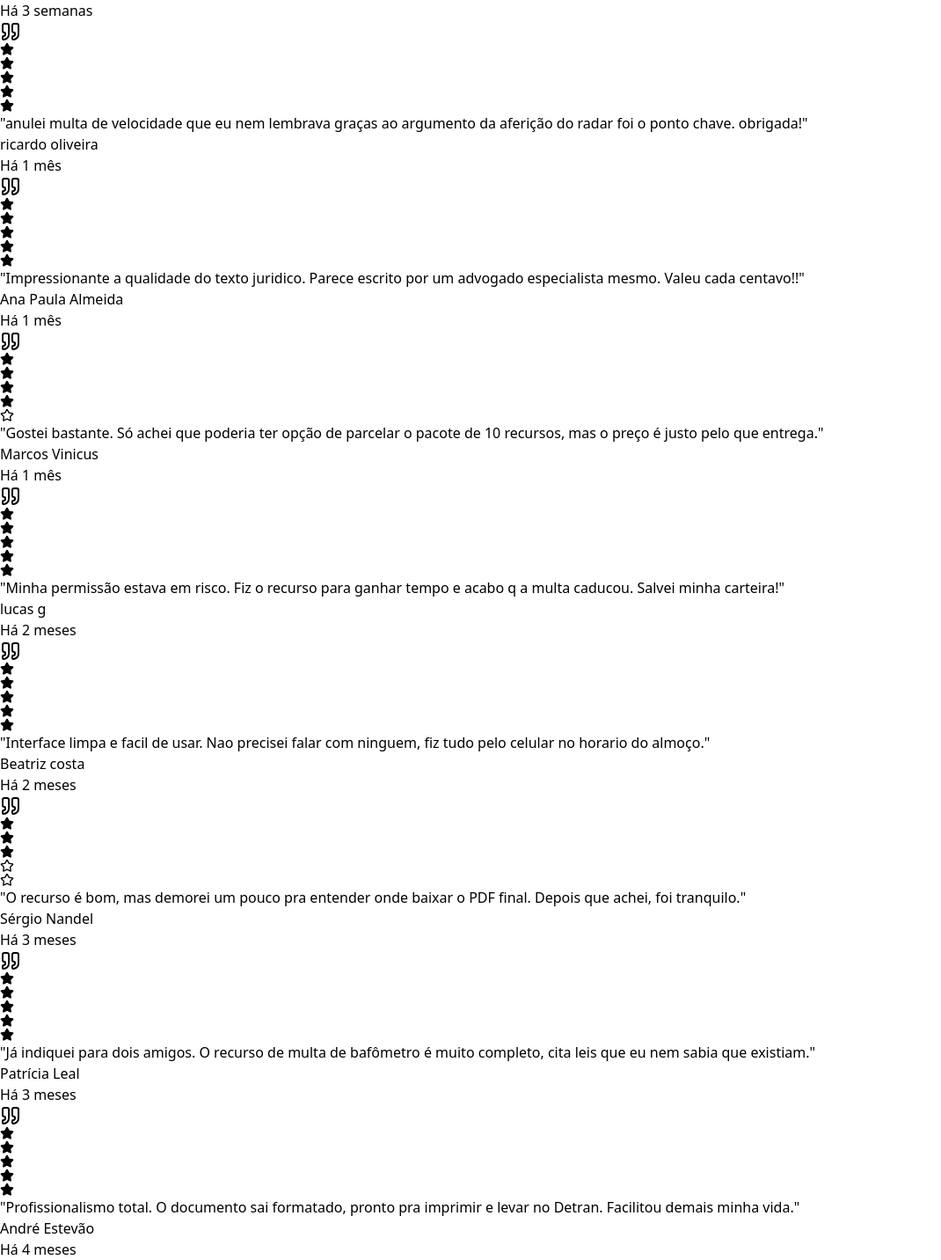
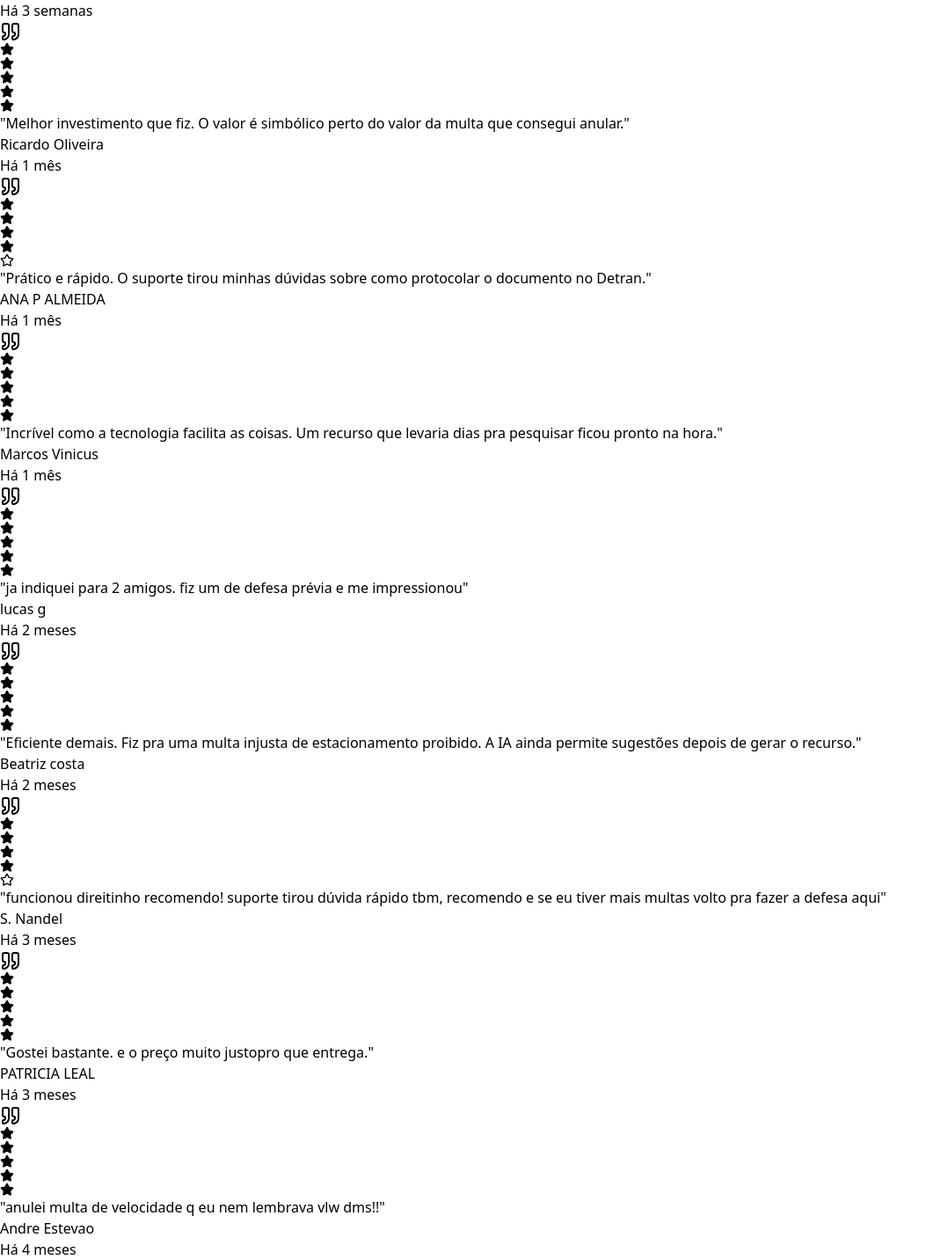
Before and after one commit to rodrigocvmd/auto-defesa, a React (Vite) app in the folder client/: page / in a window 1280 px wide. Shown: the part 4187-5619 px from the top of the page at 88% size, without its empty margins (0-1070 px from the left). Built offline with nearby package versions, Linux system fonts and the light colour scheme; no server answers.

Commit message:
feat: new title; fix: new reviews

```diff
--- a/client/src/components/Testimonials.jsx
+++ b/client/src/components/Testimonials.jsx
@@ -4,58 +4,56 @@ import { Star, User, Quote, ChevronLeft, ChevronRight } from "lucide-react";
 const REVIEWS = [
 	{
 		id: 1,
-		name: "carlos eduardo henriques",
+		name: "carlos edu henriques",
 		rating: 5,
 		date: "Há 2 dias",
-		comment:
-			"estava desesperado com uma multa de lei seca . A plataforma me ajudou a montar um recurso bem técnico",
+		comment: "incrível como sai o recurso!! não protocolei ainda mas ficou perfeito",
 	},
 	{
 		id: 2,
-		name: "Fernanda Mudrovich",
+		name: "F. M.",
 		rating: 5,
 		date: "Há 1 semana",
-		comment: "funcionou",
+		comment:
+			"estava desesperado com uma multa de lei seca . O recurso do bafometro ficou muito bom e muito tecnico",
 	},
 	{
 		id: 3,
 		name: "ROBERTO ALMEIDA",
 		rating: 3,
 		date: "Há 2 semanas",
-		comment:
-			"O sistema é bom, mas tive uma dúvida na hora de pagar e demorei a entender. No final das contas consegui,ficou excelente",
+		comment: "bom recurso e sai muito rápido, só podia dar pra parcelar o pacote de 10",
 	},
 	{
-		id: 4,
+		id: 5,
 		name: "juliana cordeiro santos",
 		rating: 5,
 		date: "Há 3 semanas",
 		comment:
-			"anulei multa de velocidade que eu nem lembrava graças ao argumento da aferição do radar foi o ponto chave. obrigada!",
+			"Melhor investimento que fiz. O valor é simbólico perto do valor da multa que consegui anular.",
 	},
 	{
-		id: 5,
-		name: "ricardo oliveira",
+		id: 4,
+		name: "Ricardo Oliveira",
+		rating: 4,
+		date: "Há 1 mês",
+		comment:
+			"Prático e rápido. O suporte tirou minhas dúvidas sobre como protocolar o documento no Detran.",
+	},
+	{
+		id: 6,
+		name: "ANA P ALMEIDA",
 		rating: 5,
 		date: "Há 1 mês",
 		comment:
-			"Impressionante a qualidade do texto juridico. Parece escrito por um advogado especialista mesmo. Valeu cada centavo!!",
-	},
-	{
-		id: 6,
-		name: "Ana Paula Almeida",
-		rating: 4,
-		date: "Há 1 mês",
-		comment:
-			"Gostei bastante. Só achei que poderia ter opção de parcelar o pacote de 10 recursos, mas o preço é justo pelo que entrega.",
+			"Incrível como a tecnologia facilita as coisas. Um recurso que levaria dias pra pesquisar ficou pronto na hora.",
 	},
 	{
 		id: 7,
 		name: "Marcos Vinicus",
 		rating: 5,
 		date: "Há 1 mês",
-		comment:
-			"Minha permissão estava em risco. Fiz o recurso para ganhar tempo e acabo q a multa caducou. Salvei minha carteira!",
+		comment: "ja indiquei para 2 amigos. fiz um de defesa prévia e me impressionou",
 	},
 	{
 		id: 8,
@@ -63,55 +61,52 @@ const REVIEWS = [
 		rating: 5,
 		date: "Há 2 meses",
 		comment:
-			"Interface limpa e facil de usar. Nao precisei falar com ninguem, fiz tudo pelo celular no horario do almoço.",
+			"Eficiente demais. Fiz pra uma multa injusta de estacionamento proibido. A IA ainda permite sugestões depois de gerar o recurso.",
 	},
 	{
 		id: 9,
 		name: "Beatriz costa",
-		rating: 3,
+		rating: 4,
 		date: "Há 2 meses",
 		comment:
-			"O recurso é bom, mas demorei um pouco pra entender onde baixar o PDF final. Depois que achei, foi tranquilo.",
+			"funcionou direitinho recomendo! suporte tirou dúvida rápido tbm, recomendo e se eu tiver mais multas volto pra fazer a defesa aqui",
 	},
 	{
 		id: 10,
-		name: "Sérgio Nandel",
+		name: "S. Nandel",
 		rating: 5,
 		date: "Há 3 meses",
-		comment:
-			"Já indiquei para dois amigos. O recurso de multa de bafômetro é muito completo, cita leis que eu nem sabia que existiam.",
+		comment: "Gostei bastante. e o preço muito justopro que entrega.",
 	},
 	{
 		id: 11,
-		name: "Patrícia Leal",
+		name: "PATRICIA LEAL",
 		rating: 5,
 		date: "Há 3 meses",
-		comment:
-			"Profissionalismo total. O documento sai formatado, pronto pra imprimir e levar no Detran. Facilitou demais minha vida.",
+		comment: "anulei multa de velocidade q eu nem lembrava vlw dms!!",
 	},
 	{
 		id: 12,
-		name: "André Estevão",
-		rating: 4,
+		name: "Andre Estevao",
+		rating: 5,
 		date: "Há 4 meses",
 		comment:
-			"Bom serviço. Tive um problema com o login mas resolvi rapido redefinindo a senha. O recurso valeu a pena.",
+			"Impressionante a qualidade do texto juridico. Parece escrito por um advogado especialista mesmo. Valeu cada centavo!!",
 	},
 	{
 		id: 13,
 		name: "renato moreira",
-		rating: 5,
+		rating: 4,
 		date: "Há 4 meses",
 		comment:
-			"Excelente plataforma. O recurso gerado foi aceito de primeira na defesa prévia. Recomendo fortemente.",
+			"Minha permissao tava em risco. Fiz o recurso pra ganhat tempo e esta suspenso por enquanto. Ja valeu",
 	},
 	{
 		id: 14,
 		name: "AlineSantos",
 		rating: 5,
 		date: "Há 5 meses",
-		comment:
-			"Fiquei surpresa com a facilidade. Em menos de 10 minutos meu recurso estava pronto e muito bem fundamentado.",
+		comment: "Site limpo e facil d usar. Nao precisei falar com ninguem, fiz tudo pelo celular",
 	},
 	{
 		id: 15,
@@ -119,7 +114,7 @@ const REVIEWS = [
 		rating: 4,
 		date: "Há 5 meses",
 		comment:
-			"Ótima alternativa para quem não quer pagar caro em escritórios de trânsito. O conteúdo jurídico é muito sólido.",
+			"O recurso é bom, não tinha achado onde tinha baixado mas fica tudo no histórico. Depois que achei foi tranquilo.",
 	},
 	{
 		id: 16,
@@ -127,15 +122,14 @@ const REVIEWS = [
 		rating: 5,
 		date: "Há 6 meses",
 		comment:
-			"Usei para uma multa de sinal vermelho e deu certo! A IA identificou uma falha na sinalização que eu não tinha visto.",
+			"Profissionalismo total. O documento sai formatado, pronto pra imprimir e levar no Detran. Facilitou demais minha vida.",
 	},
 	{
 		id: 17,
 		name: "Gabriel Souza",
-		rating: 5,
+		rating: 4,
 		date: "Há 6 meses",
-		comment:
-			"Muito bom mesmo. O passo a passo é simples e o resultado final é um documento extremamente profissional.",
+		comment: "volto pra avaliar melhor depois qie julgarem",
 	},
 	{
 		id: 18,
@@ -143,7 +137,7 @@ const REVIEWS = [
 		rating: 5,
 		date: "Há 6 meses",
 		comment:
-			"Salvou minha CNH! Estava com 19 pontos e essa última multa ia me fazer perder a carteira. O recurso foi deferido.",
+			"excelente plataforma. o recurso gerado foi aceito de primeira na defesa previa. recomendo",
 	},
 	{
 		id: 19,
@@ -151,7 +145,7 @@ const REVIEWS = [
 		rating: 4,
 		date: "Há 7 meses",
 		comment:
-			"Prático e rápido. O suporte tirou minhas dúvidas sobre como protocolar o documento no site do Detran.",
+			"Fiquei surpresa com a facilidade. Em menos de 10 minutos meu recurso estava pronto e muito bem fundamentado.",
 	},
 	{
 		id: 20,
@@ -159,7 +153,7 @@ const REVIEWS = [
 		rating: 5,
 		date: "Há 7 meses",
 		comment:
-			"Melhor investimento que fiz. O valor é simbólico perto do valor da multa que consegui anular.",
+			"Ótima alternativa para quem não quer pagar caro em escritórios de trânsito. O conteúdo jurídico é forte.",
 	},
 	{
 		id: 21,
@@ -167,15 +161,15 @@ const REVIEWS = [
 		rating: 5,
 		date: "Há 7 meses",
 		comment:
-			"Incrível como a tecnologia facilita as coisas. Um recurso que levaria dias pra pesquisar ficou pronto na hora.",
+			"Usei para uma multa de sinal vermelho e deu certo! A IA identificou uma falha no auto de infração que eu não tinha visto.",
 	},
 	{
 		id: 22,
-		name: "Mariana g",
+		name: "MARIANA G",
 		rating: 5,
 		date: "Há 8 meses",
 		comment:
-			"Adorei a experiência. O site é intuitivo e transmite muita confiança. O documento final é impecável.",
+			"Bom servico. Tive um probleminha com o login (nao tinha chegado o email) mas resolvi rapido. O recurso valeu a pena.",
 	},
 	{
 		id: 23,
@@ -183,23 +177,22 @@ const REVIEWS = [
 		rating: 5,
 		date: "Há 8 meses",
 		comment:
-			"Eficiente demais. Consegui cancelar uma multa injusta de estacionamento proibido. A IA é muito inteligente.",
+			"acho que vai salvar minha CNH! estou com 19 pontos e essa ultima multa ia me fazer perder a carteira. ja protocolei e esperando julgamento.",
 	},
 	{
 		id: 24,
 		name: "Isabela",
-		rating: 4,
+		rating: 5,
 		date: "Há 8 meses",
 		comment:
-			"Muito bom o serviço. O documento vem bem organizado e com todas as citações legais necessárias.",
+			"Adorei a experiência. O site é intuitivo e transmite muita confiança. O documento final é impecável.",
 	},
 	{
 		id: 25,
-		name: "Gustavo Moura Nereu",
+		name: "GUSTAVO MOURA NEREU",
 		rating: 5,
 		date: "Há 9 meses",
-		comment:
-			"Recomendo a todos os motoristas. Ter uma ferramenta dessas à mão traz muito mais segurança no trânsito.",
+		comment: "Recomendo a todos os motoristas. Ter uma ferramenta dessas à mão facilita e muito.",
 	},
 	{
 		id: 26,
@@ -215,7 +208,7 @@ const REVIEWS = [
 		rating: 5,
 		date: "Há 9 meses",
 		comment:
-			"Sensacional. A argumentação jurídica é de alto nível. Vale muito a pena para quem quer exercer seu direito de defesa.",
+			"SENSACIONAL. A argumentação jurídica é de alto nível. Vale muito a pena para quem quer exercer seu direito de defesa.",
 	},
 	{
 		id: 28,
@@ -235,11 +228,10 @@ const REVIEWS = [
 	},
 	{
 		id: 30,
-		name: "Natália Rodrigyes",
+		name: "natália rodrigues",
 		rating: 5,
 		date: "Há 10 meses",
-		comment:
-			"Fácil, rápido e certeiro. Não imaginei que seria tão simples recorrer de uma multa de trânsito.",
+		comment: "facil rapido e certeiro nao imaginei q seria tao simples de fazer e abaixar",
 	},
 	{
 		id: 31,
@@ -247,15 +239,15 @@ const REVIEWS = [
 		rating: 5,
 		date: "Há 11 meses",
 		comment:
-			"Plataforma indispensável. Me ajudou a entender melhor meus direitos e a me defender de uma autuação irregular.",
+			"Plataforma indispensável. ajudou de verdade a me defender de uma autuação que eu sabia que era irregular.",
 	},
 	{
 		id: 32,
-		name: "bianca",
-		rating: 5,
+		name: "Bianca Noleto",
+		rating: 4,
 		date: "Há 11 meses",
 		comment:
-			"Estava com medo de ser complicado, mas o site me guiou em tudo. O recurso ficou pronto instantaneamente.",
+			"Estava com medo de ser complicado por mexer com IA, mas é realmente muito simples, até pra mim.",
 	},
 	{
 		id: 33,
@@ -263,46 +255,43 @@ const REVIEWS = [
 		rating: 5,
 		date: "Há 11 meses",
 		comment:
-			"Excelente serviço. A economia que tive não contratando um advogado pagou o crédito da plataforma várias vezes.",
+			"Excelente serviço. A economia que tive não contratando um advogado pagaria o crédito do site 50 vezes.",
 	},
 	{
 		id: 34,
 		name: "lurdes",
-		rating: 4,
+		rating: 5,
 		date: "Há 1 ano",
-		comment:
-			"Gostei muito. O recurso é bem detalhado e cita jurisprudências atualizadas do CONTRAN.",
+		comment: "Gostei muito. O recurso é bem detalhado, veio com 3 capítulos e 8 argumentos bons.",
 	},
 	{
 		id: 35,
 		name: "Eduardo Vieira",
 		rating: 5,
 		date: "Há 1 ano",
-		comment:
-			"Ferramenta poderosa. Consegui reverter uma situação difícil com um recurso muito bem elaborado pela IA.",
+		comment: "ótimo obrigado",
 	},
 	{
 		id: 36,
 		name: "Larissa Galvão",
 		rating: 5,
 		date: "Há 1 ano",
-		comment: "Muito satisfeita com o resultado. O processo é rápido e o suporte é muito atencioso.",
+		comment:
+			"Muito satisfeita com o resultado, protocolarei hoje. O processo é rápido e o suporte respondeu rápido no email.",
 	},
 	{
 		id: 37,
 		name: "Daniel",
 		rating: 5,
 		date: "Há 1 ano",
-		comment:
-			"Top demais. Já usei duas vezes e nas duas tive sucesso nos recursos. A IA realmente sabe o que faz.",
+		comment: "Top demais.",
 	},
 	{
 		id: 38,
 		name: "claudia milacruz",
 		rating: 5,
 		date: "Há 1 ano",
-		comment:
-			"Recomendo de olhos fechados. Uma solução moderna e eficiente para um problema antigo e burocrático.",
+		comment: "recomendo d olhos fechados. é a solução",
 	},
 ];
 
@@ -371,7 +360,7 @@ const Testimonials = () => {
 								<div className="flex items-center justify-between mb-4">
 									<div className="flex items-center gap-3">
 										<div>
-											<p className="font-bold text-gray-900 text-sm capitalize">{review.name}</p>
+											<p className="font-bold text-gray-900 text-sm">{review.name}</p>
 											<p className="text-xs text-gray-600">{review.date}</p>
 										</div>
 									</div>
--- a/client/src/pages/Home.jsx
+++ b/client/src/pages/Home.jsx
@@ -50,7 +50,7 @@ const Home = () => {
 	return (
 		<MainLayout>
 			<SEO
-				title="Recorra de Multas com IA | Advogado Virtual"
+				title="Recorra de Multas com IA | Recurso Pronto para protocolar em minutos | Apenas R$ 17,90"
 				description="Gere seu Recurso de Multa de trânsito em minutos com Inteligência Artificial. Defesa prévia, JARI e CETRAN. Recurso personalizado e pronto para imprimir."
 				keywords="recurso de multa, multa de transito, recorrer multa, inteligencia artificial, advogado transito online"
 				isHome={true}
@@ -181,8 +181,8 @@ const Home = () => {
 						<div className="text-center mb-7">
 							<h2 className="text-3xl font-black text-gray-900 mb-4">Como funciona?</h2>
 							<p className="text-gray-600 max-w-3xl mx-auto">
-								Simplificamos a burocracia. Em poucos minutos você terá em mãos a defesa perfeita para
-								o seu caso.
+								Simplificamos a burocracia. Em poucos minutos você terá em mãos a defesa perfeita
+								para o seu caso.
 							</p>
 						</div>
 					</ScrollReveal>
@@ -210,8 +210,8 @@ const Home = () => {
 								</div>
 								<h3 className="text-xl font-bold text-gray-900 mb-3">IA Analisa o Caso</h3>
 								<p className="text-gray-600 leading-relaxed">
-									O algoritmo verifica <strong>erros formais e materiais</strong> e busca as melhores
-									teses jurídicas na legislação para anular sua infração.
+									O algoritmo verifica <strong>erros formais e materiais</strong> e busca as
+									melhores teses jurídicas na legislação para anular sua infração.
 								</p>
 							</div>
 						</ScrollReveal>
@@ -370,9 +370,9 @@ const Home = () => {
 									O recurso é personalizado para o meu caso?
 								</h3>
 								<p className="text-gray-600">
-									Sim. Diferente de modelos prontos da internet, nossa IA analisa os dados específicos
-									do seu auto de infração (horário, local, aferição do equipamento) para encontrar
-									nulidades reais que anulam a sua multa.
+									Sim. Diferente de modelos prontos da internet, nossa IA analisa os dados
+									específicos do seu auto de infração (horário, local, aferição do equipamento) para
+									encontrar nulidades reais que anulam a sua multa.
 								</p>
 							</div>
 						</ScrollReveal>
@@ -382,8 +382,8 @@ const Home = () => {
 									Quanto tempo demora para receber o recurso?
 								</h3>
 								<p className="text-gray-600">
-									O processo é instantâneo. Após a análise da IA, seu recurso em PDF é gerado em menos
-									de 2 minutos, pronto para você imprimir, assinar e protocolar.
+									O processo é instantâneo. Após a análise da IA, seu recurso em PDF é gerado em
+									menos de 2 minutos, pronto para você imprimir, assinar e protocolar.
 								</p>
 							</div>
 						</ScrollReveal>
@@ -486,8 +486,8 @@ const Home = () => {
 								</div>
 								<h3 className="text-xl font-bold text-gray-900 mb-3">Tecnologia de Ponta</h3>
 								<p className="text-gray-600">
-									Utilizamos OCR e visão computacional para ler sua multa automaticamente, eliminando
-									erros de digitação e agilizando o processo.
+									Utilizamos OCR e visão computacional para ler sua multa automaticamente,
+									eliminando erros de digitação e agilizando o processo.
 								</p>
 							</div>
 						</ScrollReveal>
@@ -517,7 +517,9 @@ const Home = () => {
 									<div className="w-12 h-12 bg-green-100 rounded-2xl flex items-center justify-center text-green-600 mb-6 group-hover:scale-110 transition-transform transform-gpu">
 										<DollarSign size={24} />
 									</div>
-									<div className="text-gray-900 text-4xl font-black mb-2 tracking-tight">R$ 517</div>
+									<div className="text-gray-900 text-4xl font-black mb-2 tracking-tight">
+										R$ 293
+									</div>
 									<div className="text-gray-600 font-medium">Economia Média p/ Usuário</div>
 									<div className="mt-4 h-1 w-12 bg-green-600 rounded-full"></div>
 								</div>
@@ -569,8 +571,8 @@ const Home = () => {
 									Não deixe os pontos vencerem
 								</h2>
 								<p className="text-gray-600 text-lg mb-8 max-w-xl mx-auto">
-									Teste agora mesmo. A análise inicial de viabilidade é <strong>100% gratuita</strong>
-									.
+									Teste agora mesmo. A análise inicial de viabilidade é{" "}
+									<strong>100% gratuita</strong>.
 								</p>
 								<Link
 									to="/upload"
```
Lines whose indentation alone changed are shown as unchanged.
